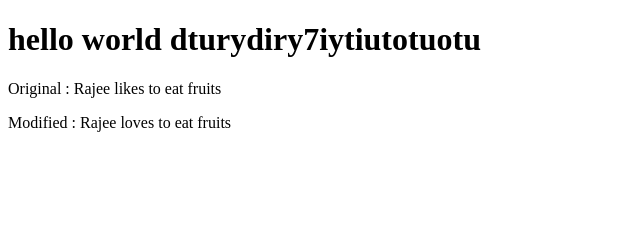
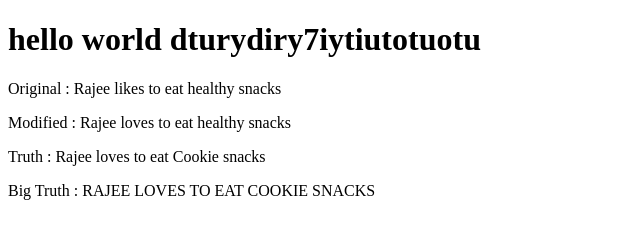
Before and after one commit to rajisuji/lecture13, a plain HTML site: page index.html in a window 1280 px wide. Shown: the whole page, without its empty margins (0-640 px from the left). Drawn offline with Linux system fonts and the light colour scheme.

Commit message:
customfilters

```diff
--- a/app.js
+++ b/app.js
@@ -2,16 +2,17 @@
 'use strict';
 angular.module('nameApp', [])
 .controller('nameAppController', nameAppController)
-.filter('loves', LovesFilter);
+.filter('loves', LovesFilter)
+.filter('truth', truthFilter);
 nameAppController.$inject = ['$scope', 'lovesFilter'];
 function nameAppController($scope, lovesFilter){
 
 $scope.sayHello = function(){
-    var msg = "Rajee likes to eat fruits";
+    var msg = "Rajee likes to eat healthy snacks";
     return msg;
 };
 $scope.sayLovesHello = function(){
-    var msg = "Rajee likes to eat fruits";
+    var msg = "Rajee likes to eat healthy snacks";
     msg = lovesFilter(msg);
     return msg;
 };
@@ -23,6 +24,13 @@ function LovesFilter(){
         return input;
     };
 }
+function truthFilter(){
+    return function(input, target, replace){
+        input = input || "";
+        input = input.replace(target, replace);
+        return input;
+    };
+}
 
 
 })();
--- a/index.html
+++ b/index.html
@@ -12,7 +12,8 @@
 
 <p>Original : {{ sayHello() }}</p>
 <p> Modified : {{ sayLovesHello() }}</p>
-
+<p> Truth : {{ sayLovesHello() | truth : 'healthy' : 'Cookie' }}</p>
+<p> Big Truth : {{ sayLovesHello() | truth : 'healthy' : 'Cookie' | uppercase }}</p>
         </div>
 
     </body>
```
